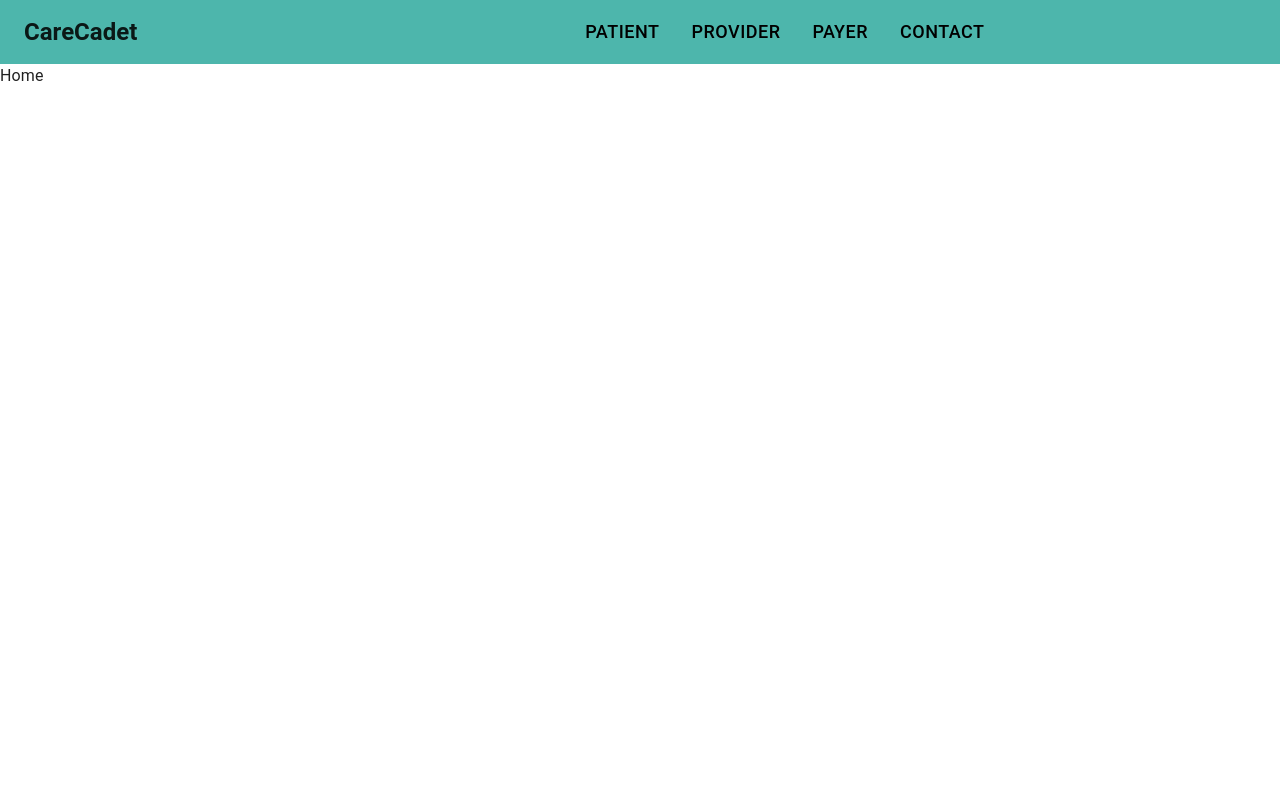
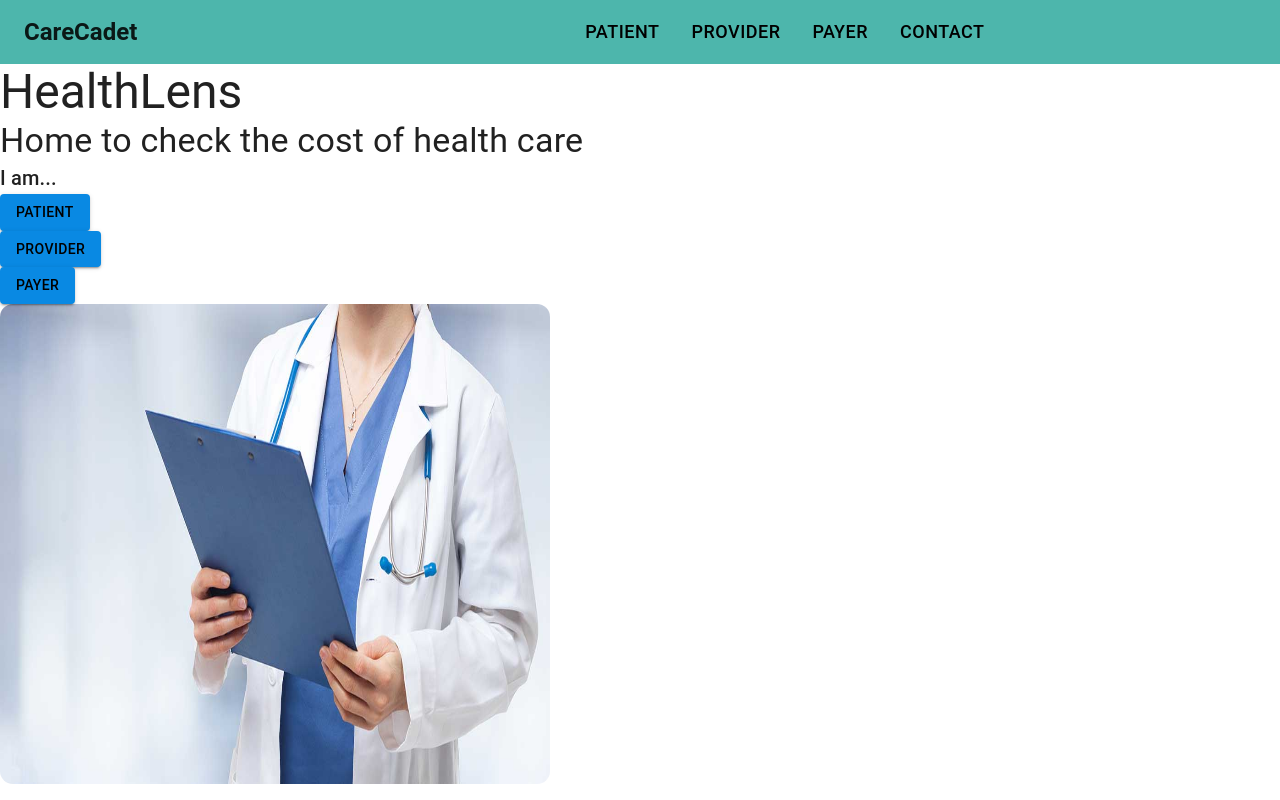
Before and after one commit to MeiiporulTrainingSite/carecadet_project, a React (Create React App) app in the folder carecadet/: page / in a window 1280 px wide. Built offline with nearby package versions, Linux system fonts and the light colour scheme.

Commit message:
login/signup/homepage

```diff
--- a/carecadet/package.json
+++ b/carecadet/package.json
@@ -6,7 +6,7 @@
     "@emotion/react": "^11.10.5",
     "@emotion/styled": "^11.10.5",
     "@mui/icons-material": "^5.10.14",
-    "@mui/material": "^5.10.14",
+    "@mui/material": "^5.10.15",
     "@mui/x-date-pickers": "^5.0.8",
     "@testing-library/jest-dom": "^5.16.5",
     "@testing-library/react": "^13.4.0",
--- a/carecadet/src/App.tsx
+++ b/carecadet/src/App.tsx
@@ -5,6 +5,8 @@ import { BrowserRouter as Router, Routes, Route } from "react-router-dom";
  import { routes as appRoutes } from "./routes";
 import Layout from "./component/Layout";
 import ProtectedRoute from "./ProtectedRoute";
+
+import Signup from "./Pages/Signup";
 
 import Login from "./Pages/Login";
 import Home from "./Pages/Home";
@@ -111,6 +113,7 @@ function App() {
     />*/}
   <Route path="/" element={<Home/>}/>
   <Route path="/login" element={<Login/>}/>
+  <Route path="/signup" element={<Signup/>}/>
             {/* <Route path = '/patient' element = {<Patient/>}/> */}
           {/* <Route
                 key={routes[0].key}
--- a/carecadet/src/Components/Buttoncomp.tsx
+++ b/carecadet/src/Components/Buttoncomp.tsx
@@ -1,4 +1,4 @@
-import * as React from 'react';
+import  React from 'react';
 import {Button} from '@mui/material';
 interface IAppProps {
 href?:string;
--- a/carecadet/src/Pages/Home.tsx
+++ b/carecadet/src/Pages/Home.tsx
@@ -1,11 +1,65 @@
-import React from 'react'
+import React from "react";
+import { Box, Typography } from "@mui/material";
+import healthcare from "../Images/healthcare.jpg"
 
-type Props = {}
+import { Buttoncomponent } from "../Components/Buttoncomp";
 
-const Home = (props: Props) => {
+const Home = () => {
   return (
-    <div>Home</div>
-  )
-}
+    <Box sx={{ width: "100%" }}>
+       <Typography variant="h3">
+        HealthLens
+      </Typography>
+      <Typography variant="h4">
+        Home to check the cost of health care
+      </Typography>
+      <Typography variant="h6">I am...</Typography>
+      <Buttoncomponent
+        href="/patient"
+        size="medium"
+        type="button"
+        fullWidth={false}
+        variant="contained"
+        color="primary"
+      >
+        Patient
+      </Buttoncomponent><br></br>
 
-export default Home
+
+
+      <Buttoncomponent
+        href="/provider"
+        size="medium"
+        type="button"
+        fullWidth={false}
+        variant="contained"
+        color="primary"
+      >
+        Provider
+      </Buttoncomponent><br></br>
+      <Buttoncomponent
+        href="/payer"
+        size="medium"
+        type="button"
+        fullWidth={false}
+        variant="contained"
+        color="primary"
+      >
+        Payer
+      </Buttoncomponent><br></br>
+      <img
+            src={healthcare}
+            alt="Home"
+            style={{
+              width: "550px",
+              height: "480px",
+              //  top: "35px",
+              // right: "60%",
+              borderRadius: "13px"
+            }}
+          />
+    </Box>
+  );
+};
+
+export default Home;
--- /dev/null
+++ b/carecadet/src/Pages/Signup.tsx
@@ -0,0 +1,124 @@
+
+import React from "react";
+import { Form,Formik } from "formik";
+import * as yup from "yup";
+import { useState } from "react";
+// import axios from "axios";
+// import { toast } from "react-toastify";
+import { Link, useNavigate } from "react-router-dom";
+import styles from "./styles.module.css";
+import { Box, Typography,TextField } from "@mui/material";
+import Formtext from "../Components/Textfield";
+import {Buttoncomponent} from "../Components/Buttoncomp";
+//create schema
+const schema = yup.object().shape({
+  firstName: yup.string().required("Username is a required field"),
+  email: yup
+    .string()
+    .required("Email is a required field")
+    .email("Invalid email"),
+  password: yup
+    .string()
+    .required("Password is a required field")
+    .min(4, "Password must be at least 4 characters"),
+});
+
+export default function Register() {
+  const [text, setText] = useState("");
+
+  const navigate = useNavigate();
+  return (
+
+    <Box sx={{ width: "100%" }}>
+        <Typography variant="h3">
+      Welcome provider
+      </Typography>
+      <Typography variant="h4">
+       Enter your email and password to signin
+      </Typography>
+      <Formik
+        initialValues={{
+          firstName: "",
+          email: "",
+          password: "",
+        }}
+        validationSchema={schema}
+
+        onSubmit={(values) => {
+          alert(JSON.stringify(values));
+          console.log(values, "values");
+          // const Registerdata = {
+          //   firstName: values.firstName,
+          //   password: values.password,
+          //   email: values.email,
+          // };
+
+        //   axios
+        //     .post("http://localhost:5200/provider/createProvider", Registerdata)
+
+        //     .then((res) => {
+        //       navigate("/login");
+        //       alert("Success");
+        //     })
+
+        //     .catch((err) => {
+        //       toast.error(err.response.data);
+
+        //    });
+        //    axios.get("http://localhost:5200/provider/getProviderList", { crossdomain: true }).then(response => {
+        //     setText(response.data.data);
+        //   console.log(response.data.data)
+        // }
+        // );
+        }}
+      >
+        {({
+          values,
+          errors,
+          touched,
+          handleChange,
+          handleBlur,
+          handleSubmit,
+        }) => (
+            <>
+            <Form>
+            {/* <label>firstName</label> */}
+         <Formtext
+
+         name="firstName"
+         container={TextField}
+         placeholder="firstName"
+         type="text"
+         />
+
+         <Formtext
+         name="email"
+         container={TextField}
+         placeholder="email"
+         type="email"
+         />
+
+         <Formtext
+         name="password"
+         container={TextField}
+         placeholder="password"
+         type="password"
+         />
+         <Buttoncomponent
+
+         size="small"
+         type="submit"
+         fullWidth={false}
+         variant="contained"
+         color="primary">
+          Submit
+         </Buttoncomponent>
+
+                </Form>
+                </>
+        )}
+      </Formik>
+      </Box>
+
+  );
+}
--- a/carecadet/src/ProtectedRoute.tsx
+++ b/carecadet/src/ProtectedRoute.tsx
@@ -6,7 +6,7 @@ interface Props {
   children: JSX.Element;
 }
 const ProtectedRoute = ({ children }: Props) => {
-  const isAuth = false;
+  const isAuth = true;
   return isAuth ? <div className="check"><div>sidenav</div>{children}</div> : <Navigate to="/login" replace />;
 };
 
--- a/carecadet/src/routes.tsx
+++ b/carecadet/src/routes.tsx
@@ -3,6 +3,7 @@ import Patient from "./Pages/Patient";
 import Provider from "./Pages/Provider";
 import Payer from "./Pages/Payer";
 import Contact from './Pages/Contact';
+
 
 
 // other
@@ -46,4 +47,5 @@ export const routes: Array<Route> = [
       component: Contact
   },
 
+
 ]
```
Also changed, not shown: carecadet/src/Images/healthcare.jpg (added), 1 other file (tests, documents, lock files or other folders).
